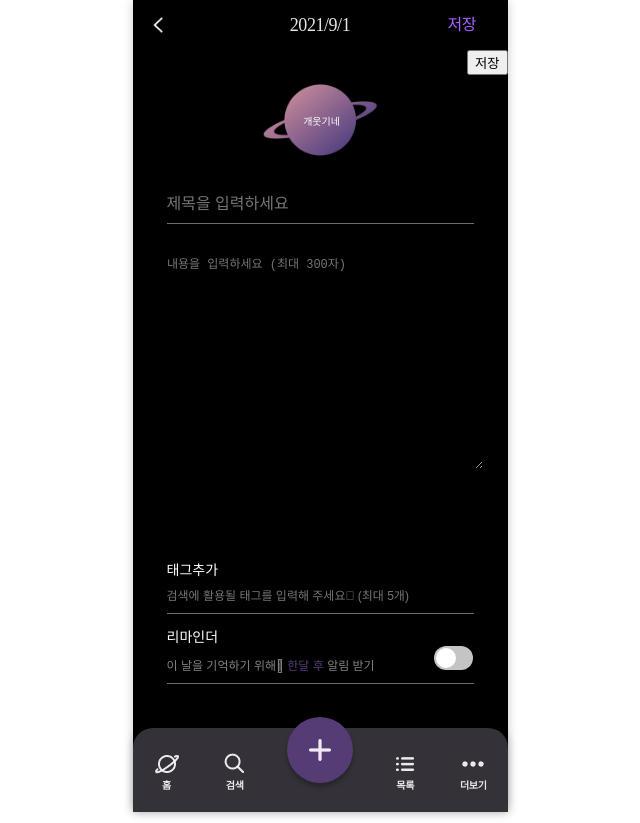
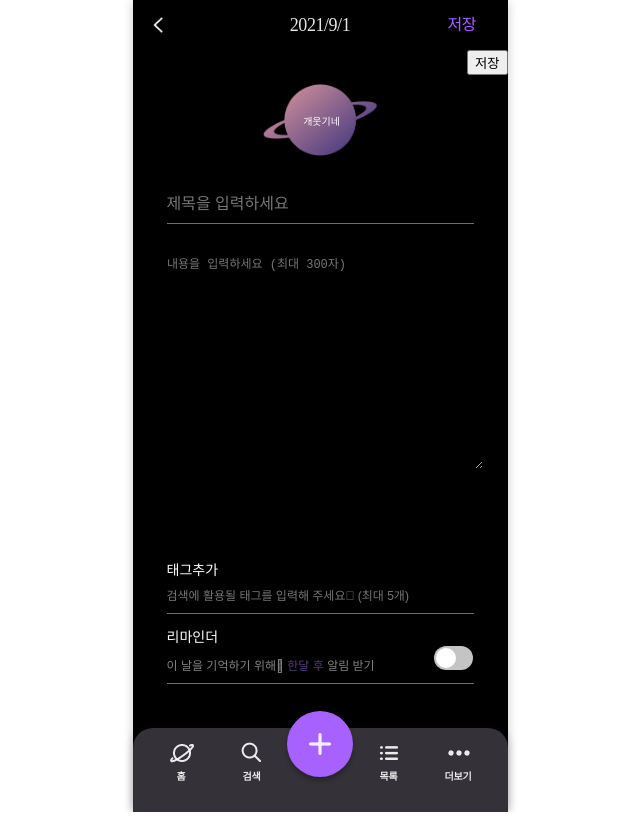
Before and after one commit to KMU-WINK/OMO, a React (Create React App) app in the folder front/: page /write in a window 1280 px wide. Shown: the whole page, without its empty margins (320-960 px from the left). Built offline with nearby package versions, Linux system fonts and the light colour scheme.

Commit message:
update footer css

```diff
--- a/front/src/components/common/footer.js
+++ b/front/src/components/common/footer.js
@@ -24,7 +24,7 @@ const Footer = (props) => {
                 </SearchWrap>
                 <PlusWrap>
                     <div className={"circle"}>
-                        <div className={"plus"} onClick={() => console.log("행성 추가")}/>
+                        <div className={"plus"} onClick={() => history.push('/create')}/>
                     </div>
                 </PlusWrap>
                 <ListWrap>
@@ -53,98 +53,144 @@ const Wrap = styled.div`
   background: #343139;
   box-shadow: 0px -2px 8px rgba(0, 0, 0, 0.25);
   border-radius: 20px 20px 0px 0px;
-  //position: fixed;
-  //left: 0;
-  //bottom: 0;
-  display: flex;
-  justify-content: space-around;
-  align-items: center;
+  position: relative;
 `;
 
 const HomeWrap = styled.div`
-  //position: fixed;
-  //left: 5%;
+  position: absolute;
+  width: 64px;
+  height: 79px;
+  left: 17px;
+  top: 0px;
   > div {
+    position: absolute;
     width: 32px;
     height: 32px;
+    left: calc(50% - 32px/2);
+    top: calc(50% - 32px/2 - 14.5px);
     background: url(${home}) no-repeat;
     background-size: contain;
   }
   > p {
-    margin: 0;
-    text-align: center;
+    position: absolute;
+    width: 10px;
+    height: 12px;
+    left: calc(50% - 10px/2);
+    top: calc(50% - 12px/2 + 8.5px);
+    margin-top: 1px;
+
+    font-family: S-Core Dream;
+    font-style: normal;
+    font-weight: 600;
+    font-size: 10px;
+    line-height: 12px;
+
+    letter-spacing: -0.025em;
+
+    color: rgba(255, 255, 255, 0.9);
+  }
+`;
+
+const SearchWrap = styled.div`
+  position: absolute;
+  width: 64px;
+  height: 79px;
+  left: 87px;
+  top: 0px;
+  > div {
+    position: absolute;
+    width: 32px;
+    height: 32px;
+    left: calc(50% - 32px/2);
+    top: calc(50% - 32px/2 - 14.5px);
+    background: url(${search}) no-repeat;
+    background-size: contain;
+  }
+  > p {
+    position: absolute;
+    height: 12px;
+    left: calc(50% - 19px/2 + 0.5px);
+    top: calc(50% - 12px/2 + 8.5px);
+    margin-top: 1px;
+
     font-family: S-Core Dream;
     font-style: normal;
     font-weight: 600;
     font-size: 10px;
     line-height: 12px;
     letter-spacing: -0.025em;
+
     color: rgba(255, 255, 255, 0.9);
+
   }
 `;
 
-const SearchWrap = styled.div`
-  //position: fixed;
-  //left: 24%;
+const ListWrap = styled.div`
+  position: absolute;
+  width: 64px;
+  height: 79px;
+  left: 224px;
+  top: 0px;
   > div {
+    position: absolute;
     width: 32px;
     height: 32px;
-    background: url(${search}) no-repeat;
+    left: calc(50% - 32px/2);
+    top: calc(50% - 32px/2 - 14.5px);
+    background: url(${list}) no-repeat;
     background-size: contain;
   }
   > p {
-    margin: 0;
-    text-align: center;
+    position: absolute;
+    height: 12px;
+    left: calc(50% - 19px/2 + 0.5px);
+    top: calc(50% - 12px/2 + 8.5px);
+    margin-top: 1px;
+
     font-family: S-Core Dream;
     font-style: normal;
     font-weight: 600;
     font-size: 10px;
     line-height: 12px;
+
+    text-align: center;
     letter-spacing: -0.025em;
-    color: rgba(255, 255, 255, 0.9);
-  }
-`;
 
-const ListWrap = styled.div`
-  //position: fixed;
-  //right: 24%;
-  > div {
-    width: 32px;
-    height: 32px;
-    background: url(${list}) no-repeat;
-    background-size: contain;
-  }
-  > p {
-    margin: 0;
-    text-align: center;
-    font-family: S-Core Dream;
-    font-style: normal;
-    font-weight: 600;
-    font-size: 10px;
-    line-height: 12px;
-    letter-spacing: -0.025em;
     color: rgba(255, 255, 255, 0.9);
   }
 `;
 
 const MoreWrap = styled.div`
-  //position: fixed;
-  //right: 5%;
+  position: absolute;
+  width: 64px;
+  height: 79px;
+  left: 294px;
+  top: 0px;
   > div {
+    position: absolute;
     width: 32px;
     height: 32px;
+    left: calc(50% - 32px/2);
+    top: calc(50% - 32px/2 - 14.5px);
     background: url(${more}) no-repeat;
     background-size: contain;
   }
   > p {
-    margin: 0;
+    position: absolute;
+    height: 13px;
+    left: calc(50% - 28px/2);
+    top: calc(50% - 13px/2 + 8px);
+    margin-top: 1px;
+
+    font-family: Spoqa Han Sans Neo;
+    font-style: normal;
+    font-weight: bold;
+    font-size: 10px;
+    line-height: 13px;
+
     text-align: center;
-    font-family: S-Core Dream;
-    font-style: normal;
-    font-weight: 600;
-    font-size: 10px;
-    line-height: 12px;
     letter-spacing: -0.025em;
+
     color: rgba(255, 255, 255, 0.9);
   }
 `;
@@ -153,13 +199,17 @@ const PlusWrap = styled.div`
   //position: fixed;
   //left: 41%;
   //bottom: 2%;
-  padding-bottom: 40px;
+  position: absolute;
+  width: 66px;
+  height: 66px;
+  left: calc(50% - 66px/2 - 0.5px);
+  top: calc(50% - 66px/2 - 26px);
   > .circle {
     width: 66px;
     height: 66px;
     text-align: center;
     margin: 0 auto;
-    background: #553C75;
+    background: #A661FF;
     box-shadow: 0px 4px 4px rgba(0, 0, 0, 0.25);
     border-radius: 100px;
 
```
